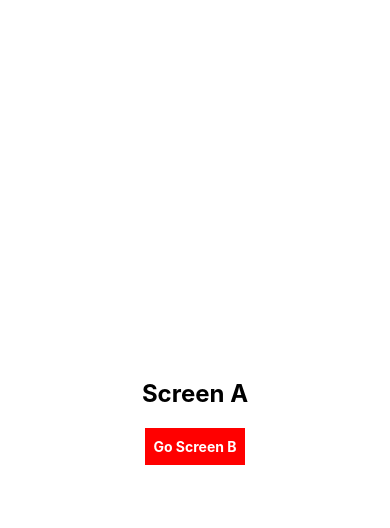
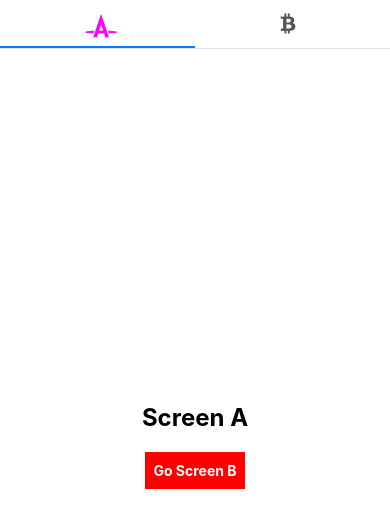
Before and after one commit to anhdayem818/demo-react-native, a React Native app: screen / in a window 390 px wide. Shown: the top 528 px of the page. Built offline with nearby package versions, Linux system fonts and the light colour scheme.

Commit message:
tab navigato

```diff
--- a/App.js
+++ b/App.js
@@ -12,8 +12,9 @@ import {
  } from 'react-native';
 
 import { NavigationContainer } from '@react-navigation/native';
-import { createStackNavigator } from '@react-navigation/stack';
-const Stack = createStackNavigator();
+import { createMaterialTopTabNavigator } from '@react-navigation/material-top-tabs';
+import FontAwesome5 from 'react-native-vector-icons/FontAwesome5'
+const Tab = createMaterialTopTabNavigator();
 
 import ScreenA from "./screens/screenA"
 import ScreenB from "./screens/screenB"
@@ -21,27 +22,56 @@ import ScreenB from "./screens/screenB"
 const App = ()=> {
   return (
     <NavigationContainer>
-      <Stack.Navigator
-        screenOptions={{
-          header: ()=> null,
+      <Tab.Navigator
+        screenOptions= { ({route})=>({
+          tabBarIcon: ({focused, size, corlor})=>{
+            let iconName;
+            if(route.name==='ScreenA'){
+              iconName= 'autoprefixer';
+              size = focused ? 25: 20
+            }else if(route.name === 'ScreenB'){
+              iconName= 'btc';
+              size = focused ? 25: 20
+            }
+            let color = focused ? '#f0f' : '#555'
+
+            return(
+              <FontAwesome5
+                name={iconName}
+                size={size}
+                color={color}
+              >
+
+              </FontAwesome5>
+            )
+          },
+        })}
+        tabBarOptions={{
+          showLabel: false,
+        }}
+        barStyle={{
+          backgroundColor: "#ca3"
         }}
       >
-        <Stack.Screen
+        <Tab.Screen
           name="ScreenA"
           component={ScreenA}
           options={{
             header: ()=> null
           }}
         >
-        </Stack.Screen>
+        </Tab.Screen>
 
-        <Stack.Screen
+        <Tab.Screen
           name="ScreenB"
           component={ScreenB}
+          options={{
+            header: ()=> null
+          }}
 
         >
-        </Stack.Screen>
-      </Stack.Navigator>
+        </Tab.Screen>
+      </Tab.Navigator>
     </NavigationContainer>
   );
 }
```
Also changed, not shown: package.json (+7 -0 lines), 1 other file (tests, documents, lock files or other folders).
